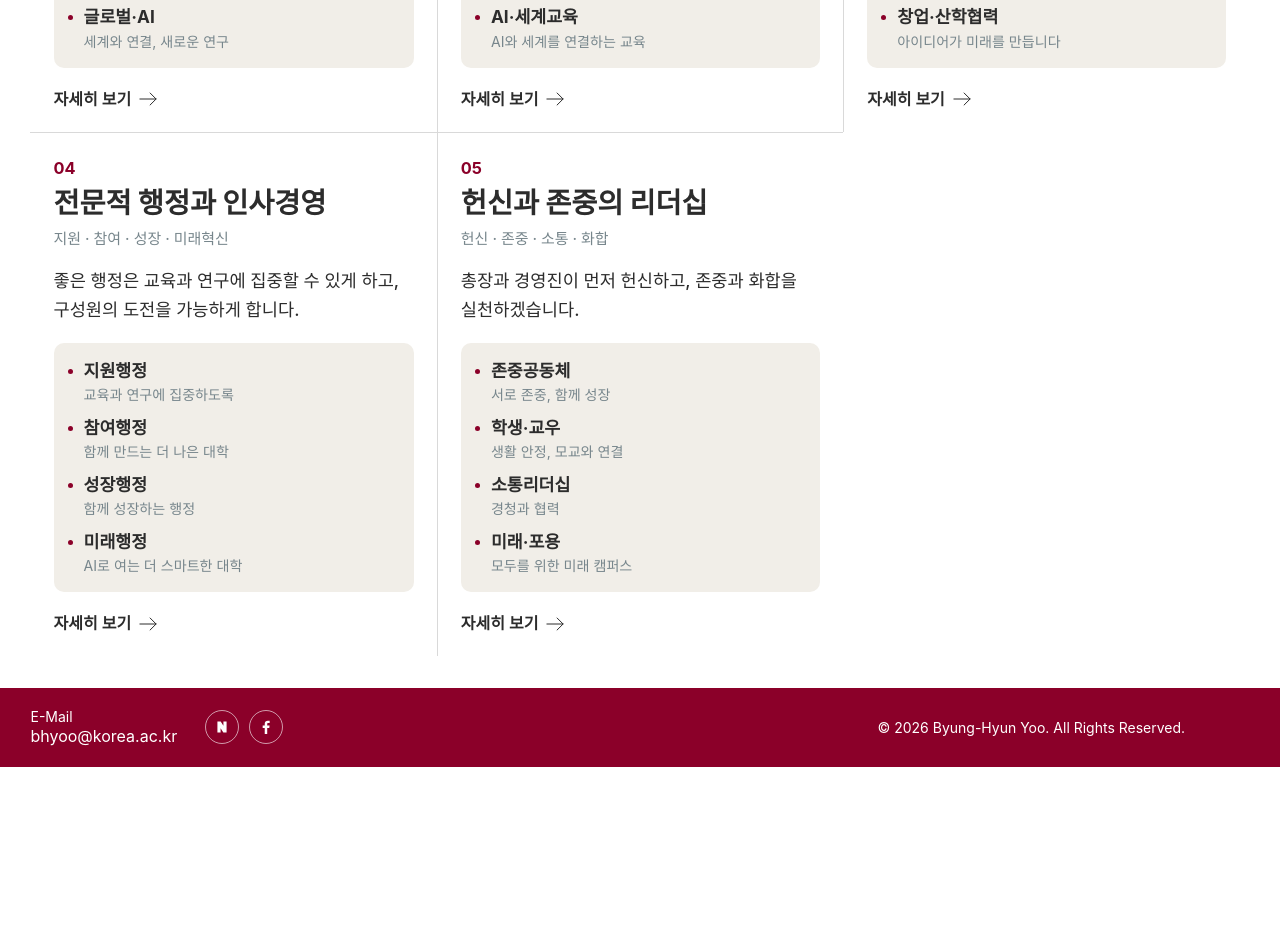
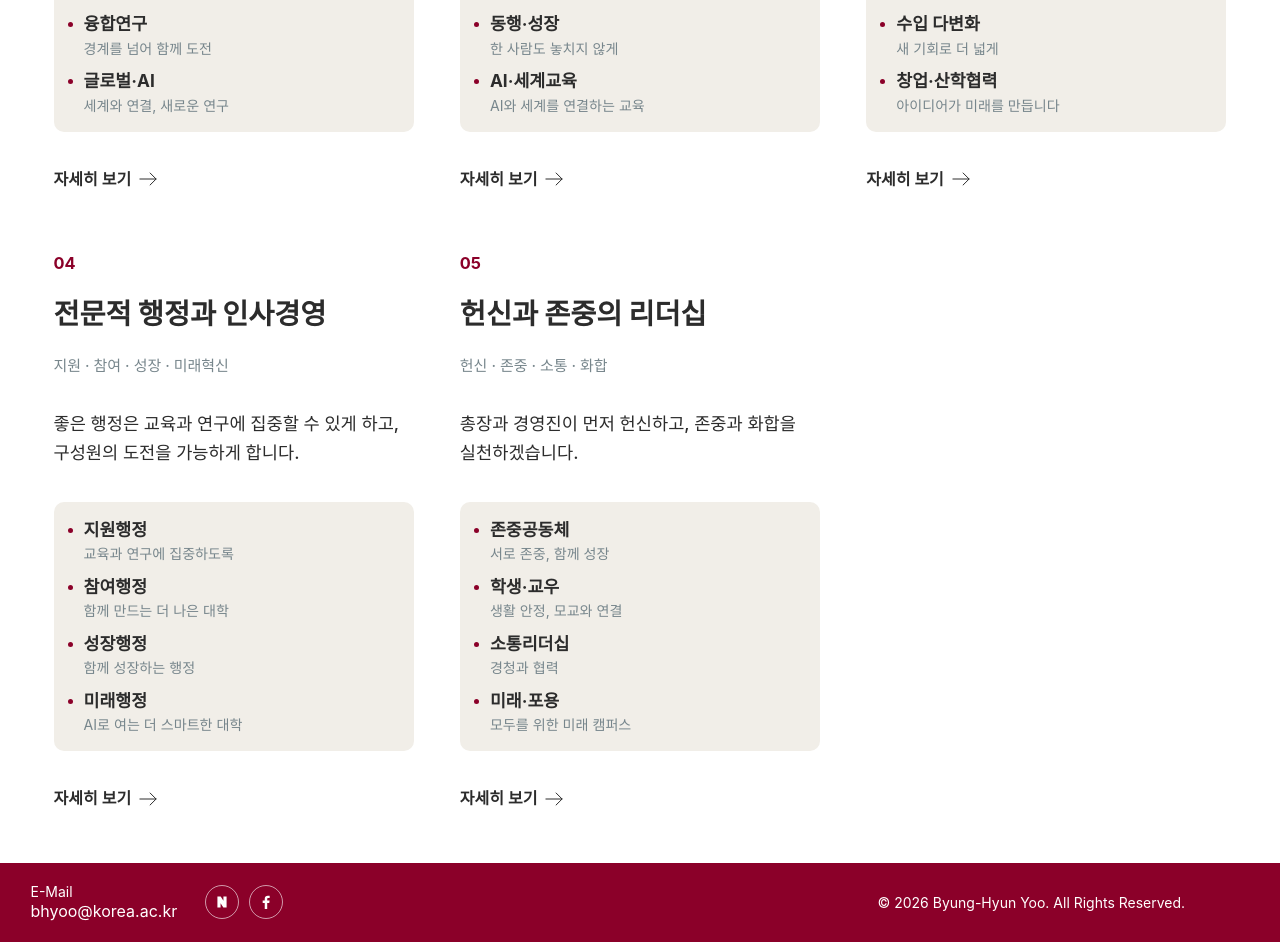
Before and after one commit to mimmimtst-svg/web, a Next.js app: page /pledges in a window 1280 px wide. Shown: the part 580-1522 px from the top of the page. Before the commit the page ends 1347 px from the top, so only its background shows below. Built offline with nearby package versions, Linux system fonts and the light colour scheme; a web font is replaced by a local one.

Commit message:
주요 공약 (web): no rules between the columns; the beige boxes set them apart
Co-Authored-By: Claude Opus 5.5 <noreply@anthropic.com>
Claude-Session: https://claude.ai/code/session_01L5e7NVB9wcp6hkLNfozD1c

```diff
--- a/components/PledgeOverview.module.css
+++ b/components/PledgeOverview.module.css
@@ -1,7 +1,8 @@
 /* P4-1, 주요 공약 (components/PledgeOverview.tsx). 2026-10-21: no cards
-   any more — five columns on white, ruled apart like 발전 방향, each
+   any more — five columns on white with no rules between them (tried:
+   vertical rules, then a rule on top too — "take the lines out"), each
    column's four keyword items in a box of the card beige (as on the
-   phone). Before: a beige band with five plain white cards across it. No circles, no tiles (2026-10-18: the
+   phone, where the five stack with rules between). Before: a beige band with five plain white cards across it. No circles, no tiles (2026-10-18: the
    first version — beige cards, a red circle each, white tiles — "too
    cramped, use the width"). Each card reads top to bottom: number,
    name, keywords, headline, the four keyword boxes as a list, "자세히
@@ -45,11 +46,6 @@
   grid-template-rows: repeat(6, auto);
   gap: 0;
   list-style: none;
-}
-
-/* Thin light-gray rules between the columns. */
-.item + .item {
-  border-left: 1px solid var(--color-light-gray);
 }
 
 .item {
@@ -193,37 +189,17 @@ footer.footer {
   padding-right: calc(var(--detail-float-x) + 52px + 16px);
 }
 
-/* Narrower landscape screens: rows of three, then two — a rule between
-   neighbours in a row and above each later row, none at a row's start. */
+/* Narrower landscape screens: rows of three, then two. */
 @media (max-width: 1280px) and (orientation: landscape) {
   .cards {
     grid-template-columns: repeat(3, minmax(0, 1fr));
-  }
-
-  .item:nth-child(3n + 1) {
-    border-left: 0;
-  }
-
-  .item:nth-child(n + 4) {
-    border-top: 1px solid var(--color-light-gray);
+    row-gap: 16px;
   }
 }
 
 @media (max-width: 900px) and (orientation: landscape) {
   .cards {
     grid-template-columns: repeat(2, minmax(0, 1fr));
-  }
-
-  .item:nth-child(3n + 1) {
-    border-left: 1px solid var(--color-light-gray);
-  }
-
-  .item:nth-child(2n + 1) {
-    border-left: 0;
-  }
-
-  .item:nth-child(n + 3) {
-    border-top: 1px solid var(--color-light-gray);
   }
 }
 
@@ -254,7 +230,6 @@ footer.footer {
   }
 
   .item + .item {
-    border-left: 0;
     border-top: 1px solid var(--color-light-gray);
   }
 
```
Also changed, not shown: 1 other file (tests, documents, lock files or other folders).
